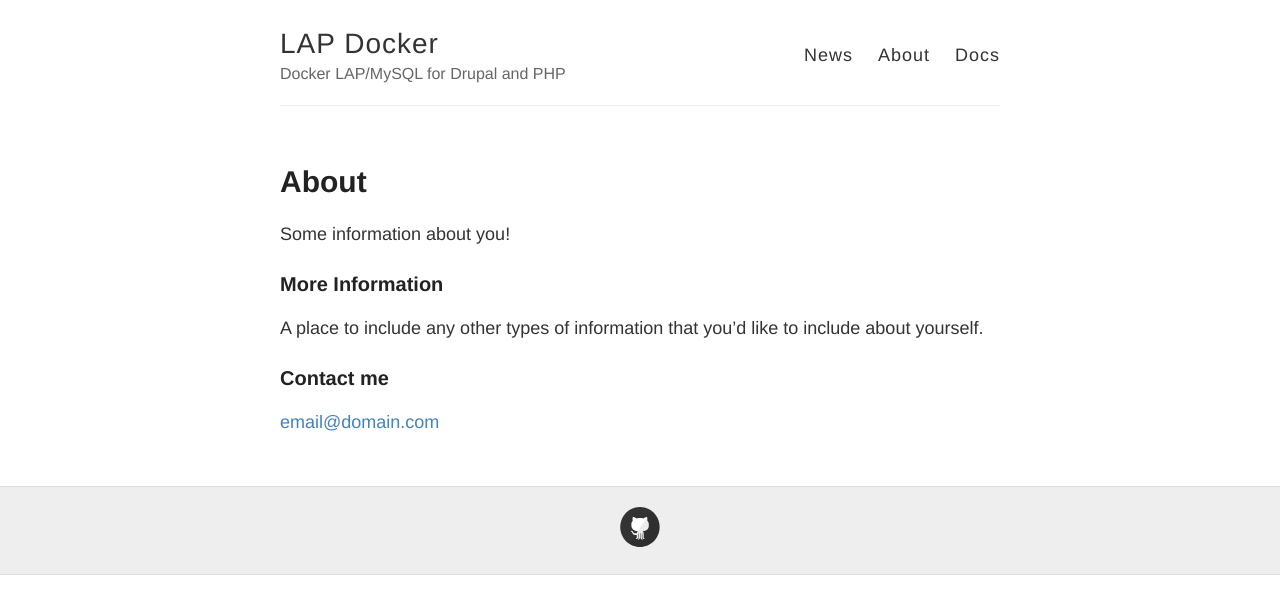
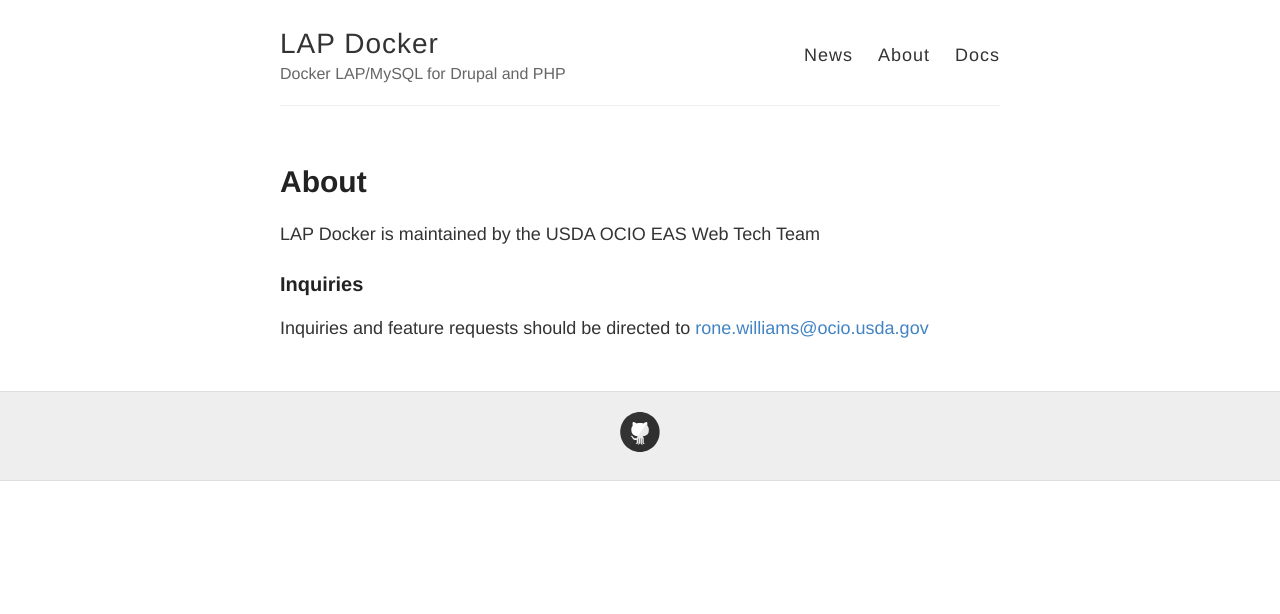
Before and after one commit to hedinfaok/lap-docker, a Jekyll site: the page built from about.md, in a window 1280 px wide. Shown: the top 614 px of the page. Built offline with Jekyll 4.4.1, drawn with Linux system fonts in a browser that asks for light colours; Markdown is read by kramdown in place of the engine named in the settings.

Commit message:
Update about page.

```diff
--- a/about.md
+++ b/about.md
@@ -4,12 +4,8 @@ title: About
 permalink: /about/
 ---
 
-Some information about you!
+LAP Docker is maintained by the USDA OCIO EAS Web Tech Team
 
-### More Information
+### Inquiries
 
-A place to include any other types of information that you'd like to include about yourself.
-
-### Contact me
-
-[email@domain.com](mailto:email@domain.com)
+Inquiries and feature requests should be directed to [rone.williams@ocio.usda.gov](mailto:rone.williams@ocio.usda.gov)
```
